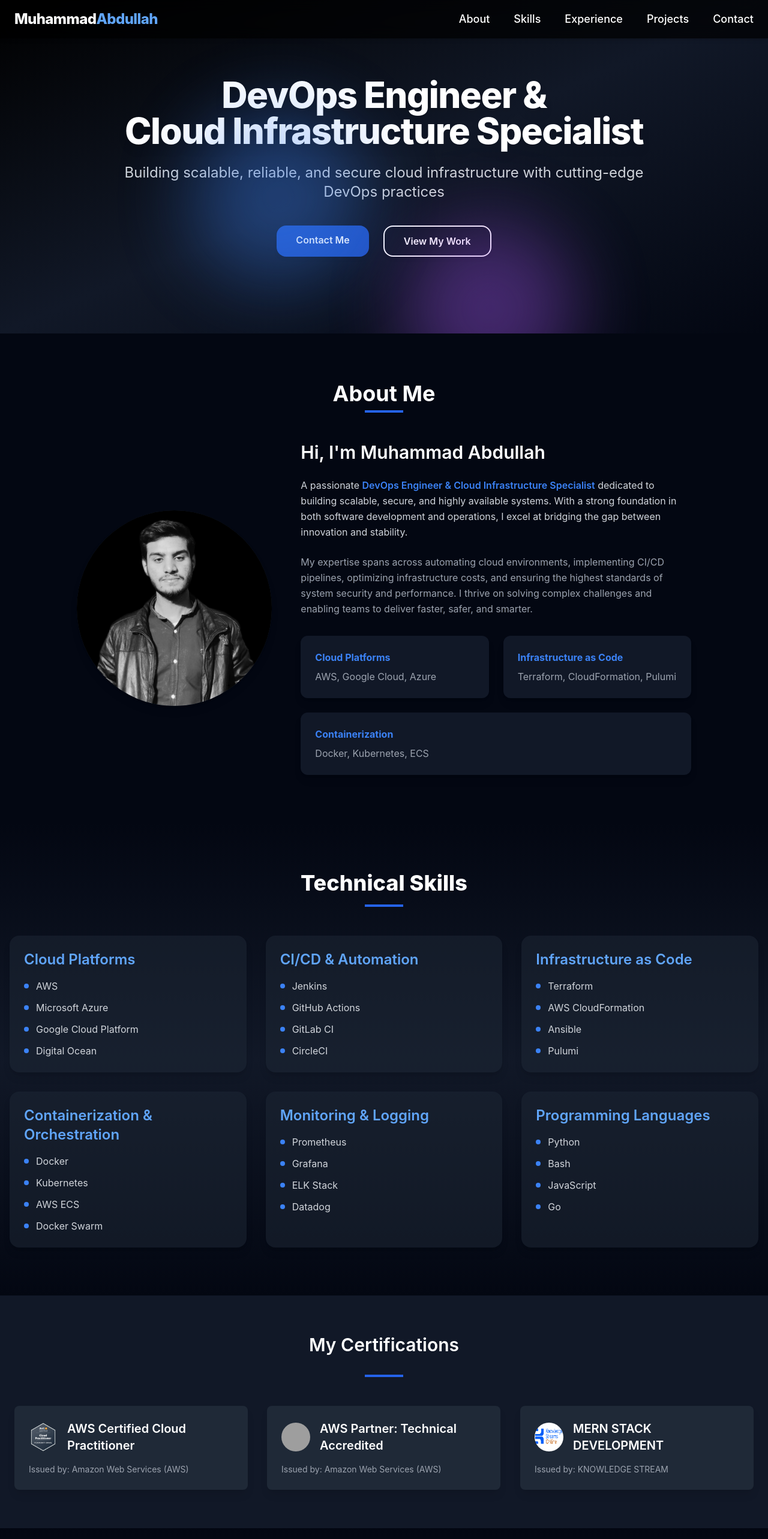
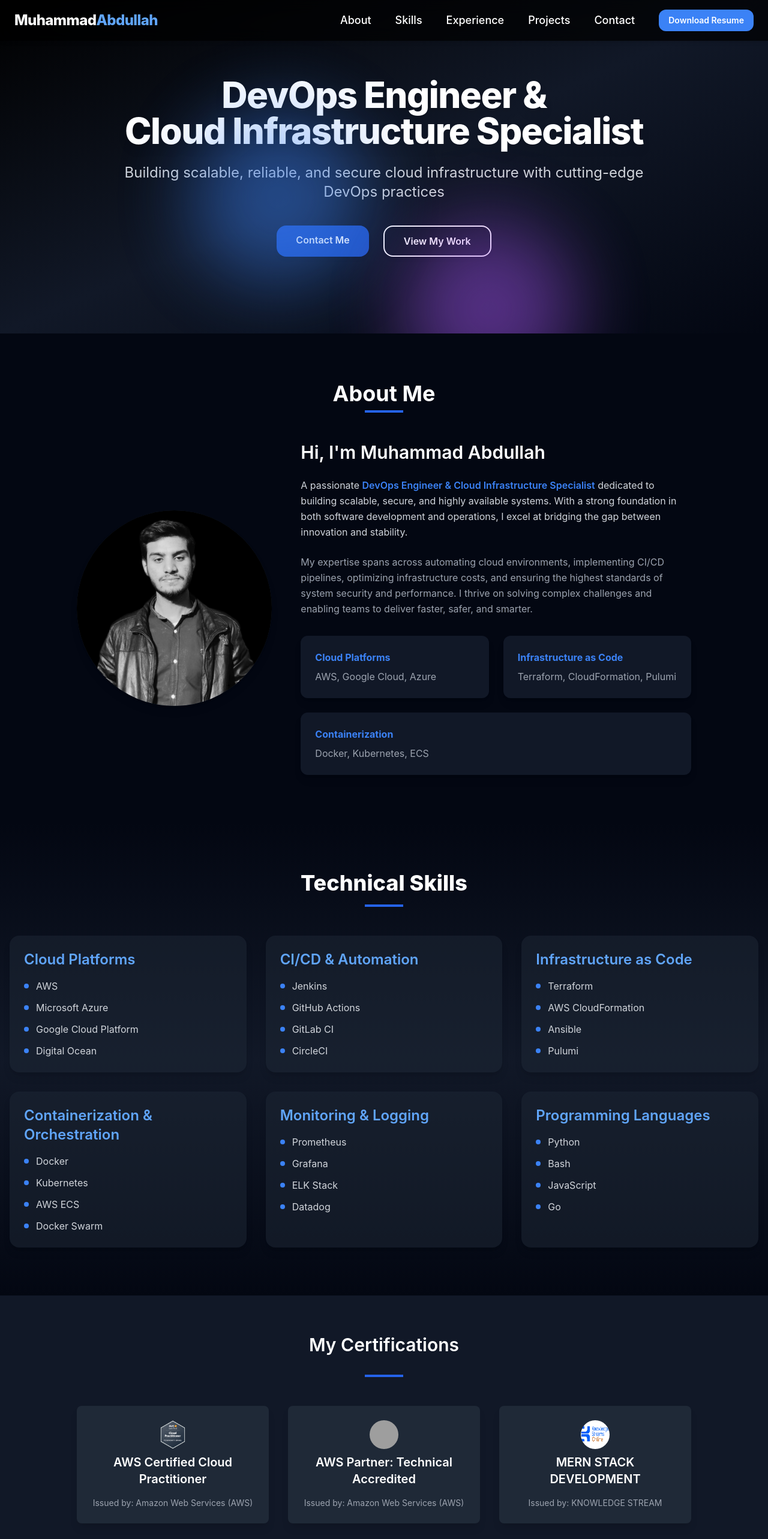
Before and after one commit to MAbdullahRauf/Portfolio, a React (Create React App) app: page / in a window 1280 px wide. Shown: the top 2566 px of the page at 60% size. Built offline with nearby package versions, Linux system fonts and the light colour scheme; grey boxes are pictures that could not be loaded.

Commit message:
resume-update

```diff
--- a/src/components/Certifications.jsx
+++ b/src/components/Certifications.jsx
@@ -3,6 +3,7 @@
 import AWS from '../assets/images/aws.png';
 import AWSCERT from '../assets/images/awscert.png';
 import KS from '../assets/images/ks.png';
+import CLOUD101 from '../assets/images/cloud-101.png';
 
 const certifications = [
   {
@@ -23,7 +24,12 @@
     link: 'https://knowledge.tech/',
     icon: KS,
   },
-  // Add more certifications as needed
+  {
+    title: 'AWS Educate Introduction to Cloud 101',
+    issuer: 'AWS Educate',
+    link: 'https://www.credly.com/badges/fa311ca7-3dc8-4698-bcae-cc5a790655a2/linked_in_profile',
+    icon: CLOUD101,
+  },
 ];
 
 function Certifications() {
@@ -36,20 +42,18 @@
           </h2>
         </Fade>
 
-        <div className="w-16 h-1 bg-blue-600 mx-auto mb-12"></div> {/* Blue line */}
+        <div className="w-16 h-1 bg-blue-600 mx-auto mb-12"></div>
 
-        <div className="grid grid-cols-1 sm:grid-cols-2 md:grid-cols-3 gap-8">
+        <div className="grid grid-cols-1 sm:grid-cols-2 md:grid-cols-3 gap-8 justify-center max-w-5xl mx-auto">
           {certifications.map((certification, index) => (
             <Zoom key={index} triggerOnce>
-              <div
-                className="bg-gray-800 p-6 rounded-lg shadow-lg transform hover:scale-105 hover:translate-y-2 transition-all duration-300 animate__animated animate__fadeInUp"
-              >
+              <div className="bg-gray-800 p-6 rounded-lg shadow-lg transform hover:scale-105 hover:translate-y-2 transition-all duration-300 animate__animated animate__fadeInUp text-center">
                 <a href={certification.link} target="_blank" rel="noopener noreferrer">
-                  <div className="flex items-center mb-4">
+                  <div className="flex flex-col items-center mb-4">
                     <img
                       src={certification.icon}
                       alt={certification.issuer}
-                      className="w-12 h-12 rounded-full mr-4"
+                      className="w-12 h-12 rounded-full mb-2"
                     />
                     <h3 className="text-xl font-semibold">{certification.title}</h3>
                   </div>
--- a/src/components/Contact.jsx
+++ b/src/components/Contact.jsx
@@ -106,8 +106,8 @@
               </div>
 
               <a
-                href="https://drive.google.com/uc?export=download&id=11U3ERdoJACdSOaZitvX-VyYx-eYe11bG"
-                download="Resume_Muhammad_Abdullah_Rauf.pdf"
+                href="https://drive.google.com/uc?export=download&id=15tZj-yznPmAs8X993qLPJ7MvMq-uhwr9"
+                download="Abdullah's Resume.pdf"
                 className="inline-block bg-blue-600 hover:bg-blue-700 py-3 px-6 rounded-xl text-white font-bold transition transform hover:scale-105 mt-6 text-center"
               >
                 📄 Download Resume
--- a/src/components/Experience.jsx
+++ b/src/components/Experience.jsx
@@ -13,6 +13,18 @@
         "Enhancing system reliability and scalability through containerization and orchestration.",
         "Collaborating with teams to improve development and operational workflows.",
         "Monitoring and optimizing system performance for better user experiences."
+      ]
+    },
+    {
+      title: "Frontend Developer",
+      company: "Stynax-Digital",
+      period: "Jun 2022 – Nov 2023",
+      description: [
+        "Developed responsive and interactive user interfaces using React.js / Next.js.",
+        "Optimized frontend performance with lazy loading, code splitting, and bundle size reduction using Webpack/Vite.",
+        "Implemented authentication and authorization flows using JWT, OAuth, and Firebase Auth.",
+        "Developed custom reusable components and maintained a component library for design consistency across products.",
+        "Worked with TypeScript to ensure type safety and reduce runtime errors in complex React applications."
       ]
     }
   ];
--- a/src/components/Header.jsx
+++ b/src/components/Header.jsx
@@ -4,6 +4,9 @@
 
 function Header() {
   const [isMenuOpen, setIsMenuOpen] = useState(false);
+
+  // Convert Google Drive link to direct download format
+  const resumeLink = 'https://drive.google.com/uc?export=download&id=15tZj-yznPmAs8X993qLPJ7MvMq-uhwr9';
 
   return (
     <header className="bg-black/70 backdrop-blur-md text-white fixed top-0 left-0 w-full z-50 shadow-md">
@@ -38,19 +41,24 @@
         </div>
 
         {/* Desktop Navigation */}
-        <nav className="hidden md:block">
-          <ul className="flex space-x-10 text-lg font-medium">
+        <nav className="hidden md:flex items-center space-x-10 text-lg font-medium">
           {['About', 'Skills', 'Experience', 'Projects', 'Contact'].map((item) => (
-              <li key={item}>
             <a
+              key={item}
               href={`#${item.toLowerCase()}`}
               className="hover:text-blue-400 transition-all duration-300 hover:scale-105"
             >
               {item}
             </a>
-              </li>
           ))}
-          </ul>
+          <a
+            href={resumeLink}
+            target="_blank"
+            rel="noopener noreferrer"
+            className="bg-blue-500 text-white px-4 py-2 rounded-xl hover:bg-blue-600 transition duration-300 text-sm font-semibold"
+          >
+            Download Resume
+          </a>
         </nav>
       </div>
 
@@ -75,6 +83,17 @@
                   </a>
                 </li>
               ))}
+              <li>
+                <a
+                  href={resumeLink}
+                  target="_blank"
+                  rel="noopener noreferrer"
+                  className="block text-blue-400 hover:underline"
+                  onClick={() => setIsMenuOpen(false)}
+                >
+                  Download Resume
+                </a>
+              </li>
             </ul>
           </motion.nav>
         )}
```
Also changed, not shown: src/assets/images/cloud-101.png (added). Lines whose indentation alone changed are shown as unchanged.
